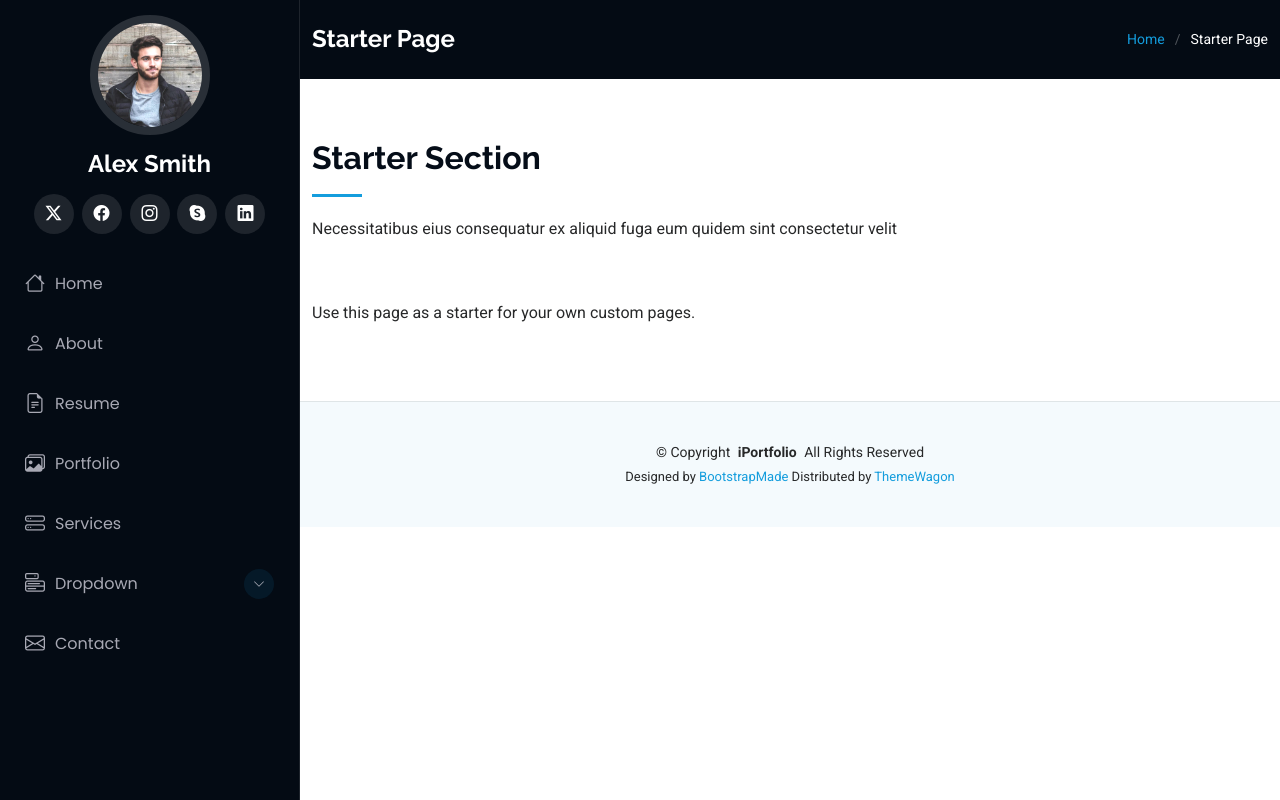
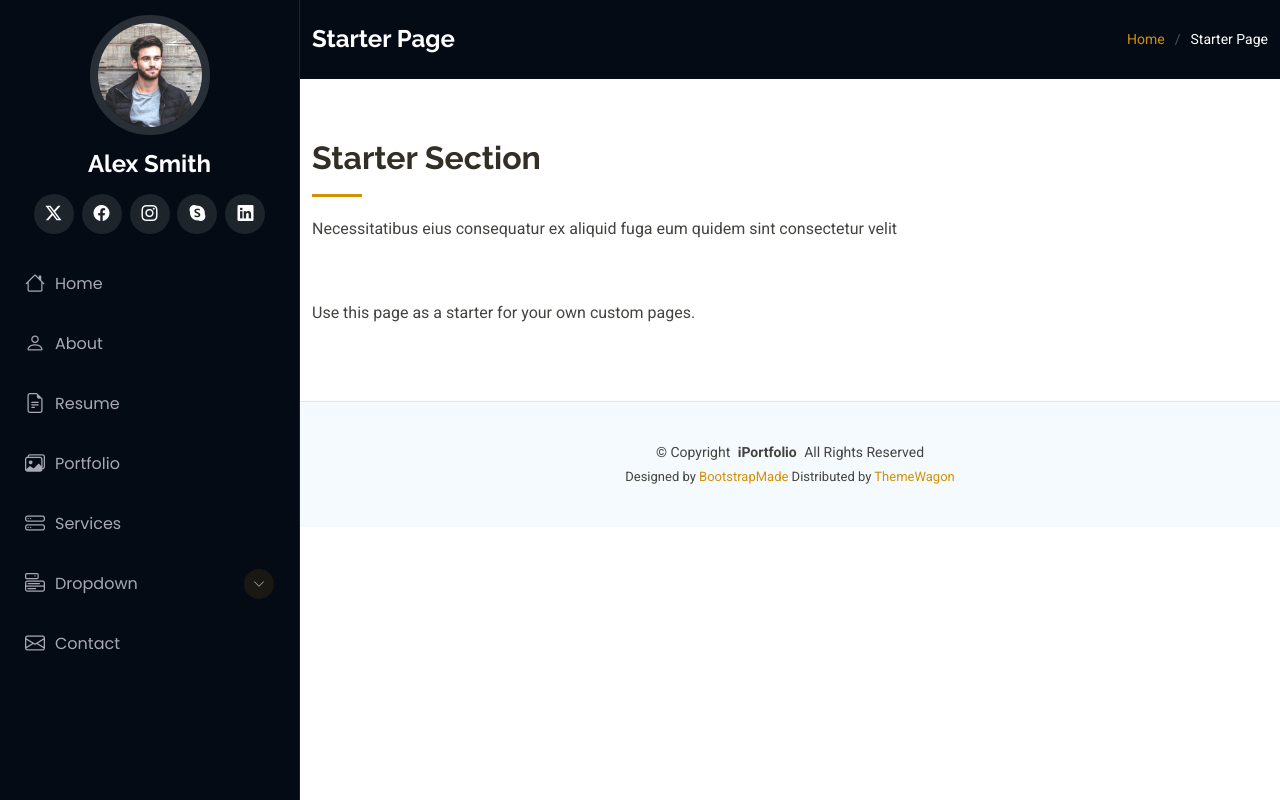
Before and after one commit to vividbot/vividbot.github.io, a plain HTML site: page starter-page.html in a window 1280 px wide. Drawn offline with Linux system fonts and the light colour scheme.

Commit message:
changed colors

```diff
--- a/assets/css/main.css
+++ b/assets/css/main.css
@@ -20,9 +20,9 @@
 /* Global Colors - The following color variables are used throughout the website. Updating them here will change the color scheme of the entire website */
 :root {
   --background-color: #ffffff; /* Background color for the entire website, including individual sections */
-  --default-color: #272829; /* Default color used for the majority of the text content across the entire website */
-  --heading-color: #050d18; /* Color for headings, subheadings and title throughout the website */
-  --accent-color: #149ddd; /* Accent color that represents your brand on the website. It's used for buttons, links, and other elements that need to stand out */
+  --default-color: #434440; /* Default color used for the majority of the text content across the entire website */
+  --heading-color: #312f26; /* Color for headings, subheadings and title throughout the website */
+  --accent-color: #d39205; /* Accent color that represents your brand on the website. It's used for buttons, links, and other elements that need to stand out */
   --surface-color: #ffffff; /* The surface color is used as a background of boxed elements within sections, such as cards, icon boxes, or other elements that require a visual separation from the global background. */
   --contrast-color: #ffffff; /* Contrast color for text, ensuring readability against backgrounds of accent, heading, or default colors. */
 }
```
